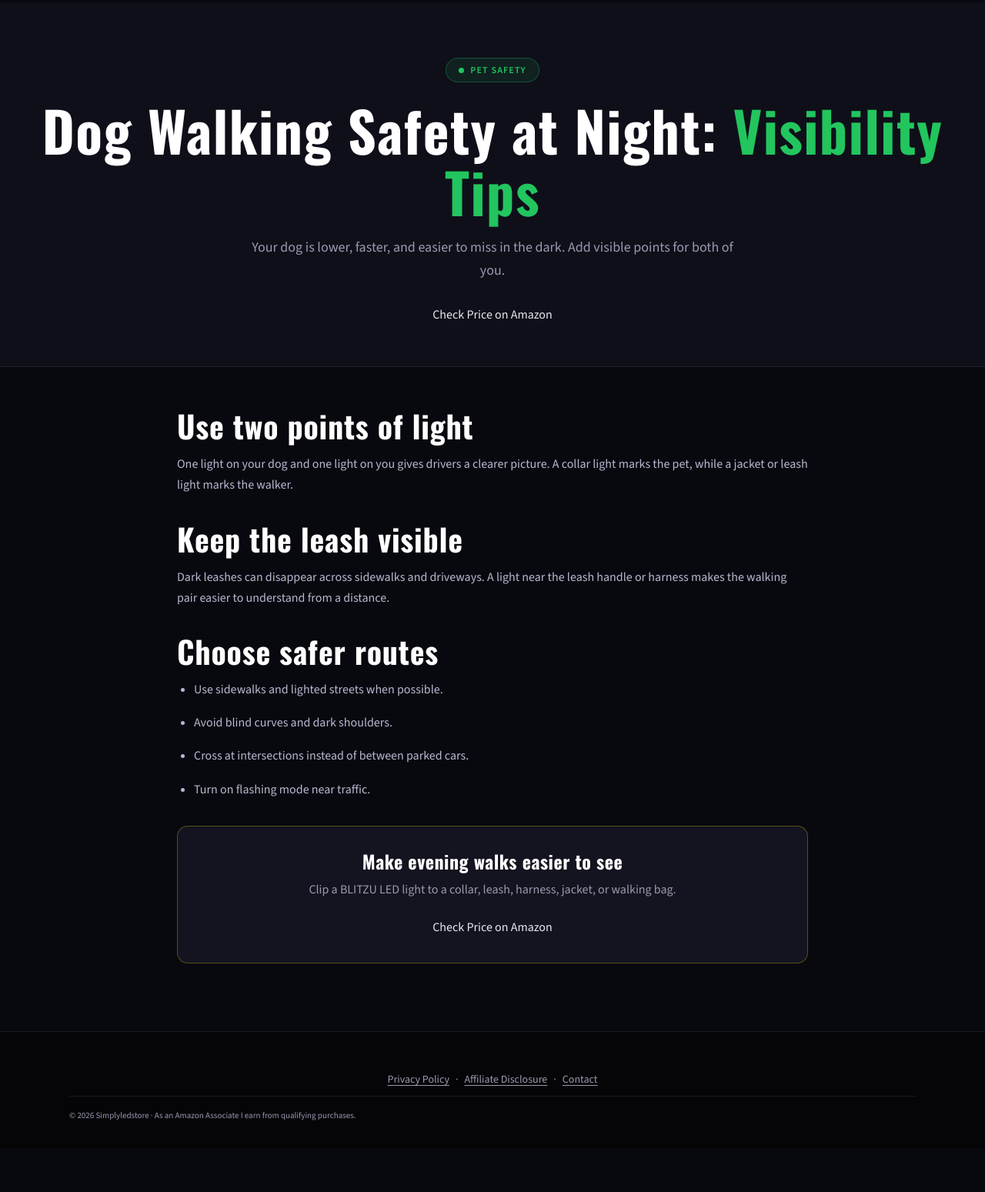
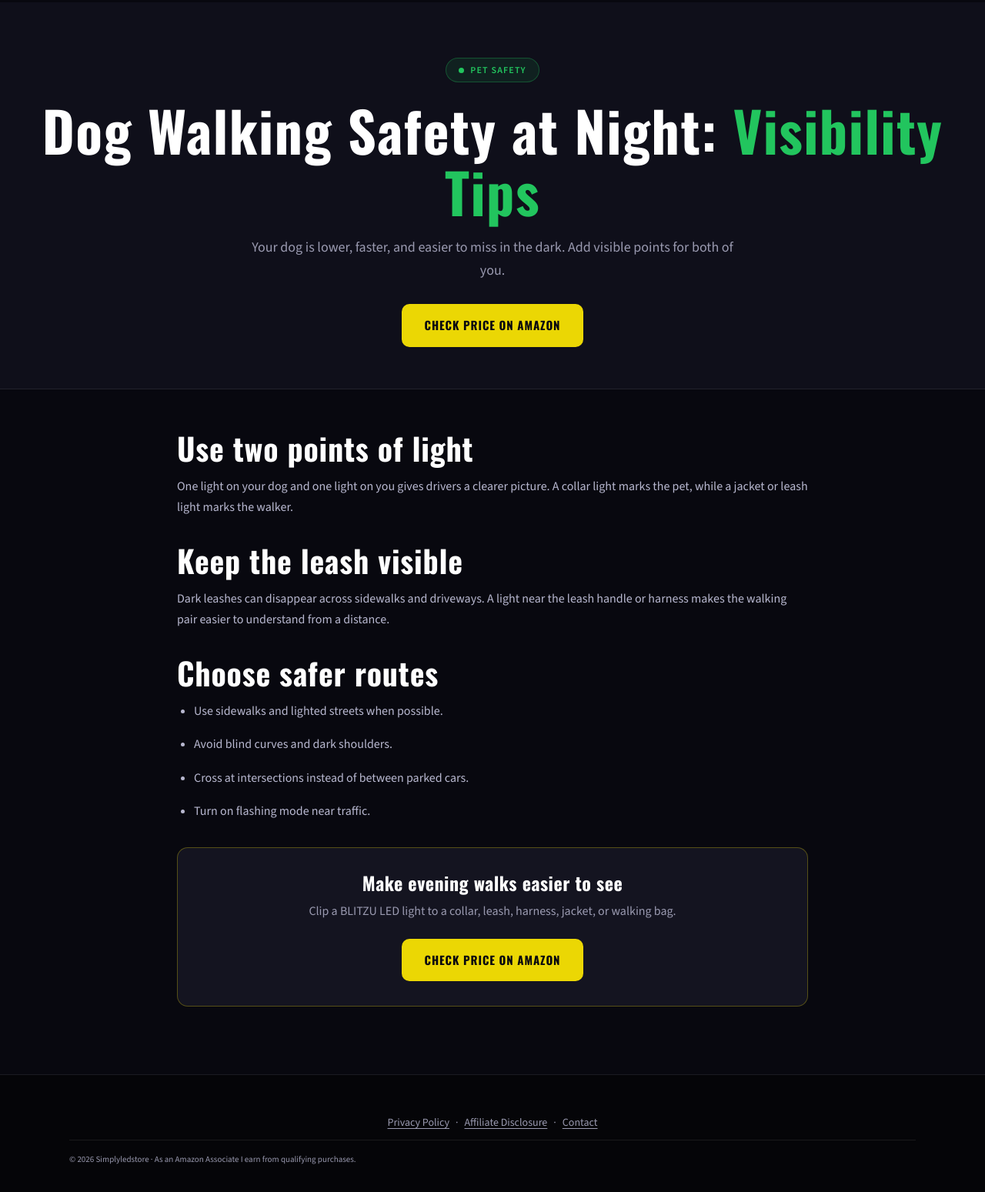
Before and after one commit to simplysharon62-hash/mysimplyledstore, a plain HTML site: page dog-walking-safety.html in a window 1280 px wide. Shown: the part 122-1671 px from the top of the page at 77% size. Before the commit the page ends 1614 px from the top, so only its background shows below. Drawn offline with nearby package versions, Linux system fonts and the light colour scheme.

Commit message:
Add new Amazon Associate links to dog-walking-safety.html

```diff
--- a/dog-walking-safety.html
+++ b/dog-walking-safety.html
@@ -13,8 +13,8 @@
 <body>
   <nav><div class="nav-inner"><a class="nav-logo" href="index.html"><img src="simplyledstore-logo.svg" alt="Simplyledstore"><span>Simplyledstore</span></a><div class="nav-links" id="navLinks"><a class="nav-link" href="index.html">Home</a><a class="nav-link" href="joggers.html">Joggers</a><a class="nav-link active" href="dog-walking-safety.html">Pets</a><a class="nav-link" href="cyclists.html">Cyclists</a><a class="nav-link" href="produce-washer.html">Produce Washers</a><a class="nav-link" href="about.html">About Us</a><a class="nav-link" href="blog.html">Blog</a></div><button class="hamburger" id="menuToggle" type="button" aria-label="Open menu" aria-expanded="false" aria-controls="navLinks"><span></span><span></span><span></span></button></div></nav>
   <div class="breadcrumbs"><a href="index.html">Home</a> / <a href="blog.html">Blog</a> / Dog Walking Safety</div>
-  <article><section class="sub-hero"><div class="hero-badge" style="background:rgba(34,197,94,0.1);border-color:rgba(34,197,94,0.3);"><div class="badge-dot" style="background:var(--green);"></div><span style="color:var(--green);">Pet Safety</span></div><h1>Dog Walking Safety at Night: <span style="color:var(--green);">Visibility Tips</span></h1><p>Your dog is lower, faster, and easier to miss in the dark. Add visible points for both of you.</p>Check Price on Amazon</section>
-  <section class="section"><div class="content-inner"><h2>Use two points of light</h2><p>One light on your dog and one light on you gives drivers a clearer picture. A collar light marks the pet, while a jacket or leash light marks the walker.</p><h2>Keep the leash visible</h2><p>Dark leashes can disappear across sidewalks and driveways. A light near the leash handle or harness makes the walking pair easier to understand from a distance.</p><h2>Choose safer routes</h2><ul><li>Use sidewalks and lighted streets when possible.</li><li>Avoid blind curves and dark shoulders.</li><li>Cross at intersections instead of between parked cars.</li><li>Turn on flashing mode near traffic.</li></ul><div class="cta-box"><h3>Make evening walks easier to see</h3><p>Clip a BLITZU LED light to a collar, leash, harness, jacket, or walking bag.</p>Check Price on Amazon</div></div></section></article>
+  <article><section class="sub-hero"><div class="hero-badge" style="background:rgba(34,197,94,0.1);border-color:rgba(34,197,94,0.3);"><div class="badge-dot" style="background:var(--green);"></div><span style="color:var(--green);">Pet Safety</span></div><h1>Dog Walking Safety at Night: <span style="color:var(--green);">Visibility Tips</span></h1><p>Your dog is lower, faster, and easier to miss in the dark. Add visible points for both of you.</p><a href="https://www.amazon.com/s?k=BLITZU+clip+on+LED+safety+light&tag=simplyledst01-20" target="_blank" rel="noopener noreferrer nofollow sponsored" class="btn">Check Price on Amazon</a></section>
+  <section class="section"><div class="content-inner"><h2>Use two points of light</h2><p>One light on your dog and one light on you gives drivers a clearer picture. A collar light marks the pet, while a jacket or leash light marks the walker.</p><h2>Keep the leash visible</h2><p>Dark leashes can disappear across sidewalks and driveways. A light near the leash handle or harness makes the walking pair easier to understand from a distance.</p><h2>Choose safer routes</h2><ul><li>Use sidewalks and lighted streets when possible.</li><li>Avoid blind curves and dark shoulders.</li><li>Cross at intersections instead of between parked cars.</li><li>Turn on flashing mode near traffic.</li></ul><div class="cta-box"><h3>Make evening walks easier to see</h3><p>Clip a BLITZU LED light to a collar, leash, harness, jacket, or walking bag.</p><a href="https://www.amazon.com/s?k=BLITZU+clip+on+LED+safety+light&tag=simplyledst01-20" target="_blank" rel="noopener noreferrer nofollow sponsored" class="btn">Check Price on Amazon</a></div></div></section></article>
   <footer><div class="footer-inner"><div class="footer-legal"><a href="privacy-policy.html">Privacy Policy</a><span>·</span><a href="affiliate-disclosure.html">Affiliate Disclosure</a><span>·</span><a href="contact.html">Contact</a></div><div class="footer-bottom">© 2026 Simplyledstore · As an Amazon Associate I earn from qualifying purchases.</div></div></footer><script src="site.js"></script>
 </body>
 </html>
```
